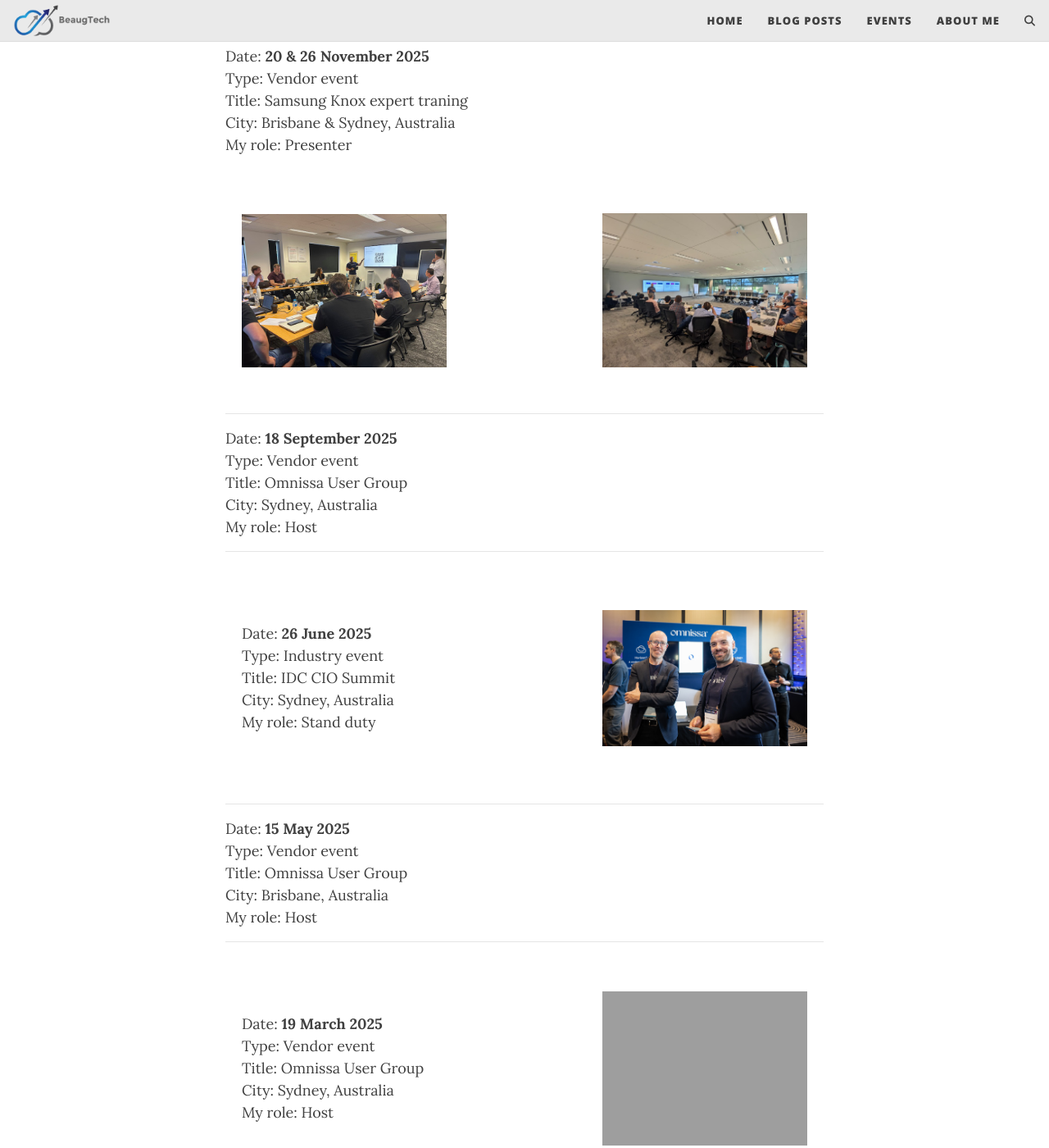
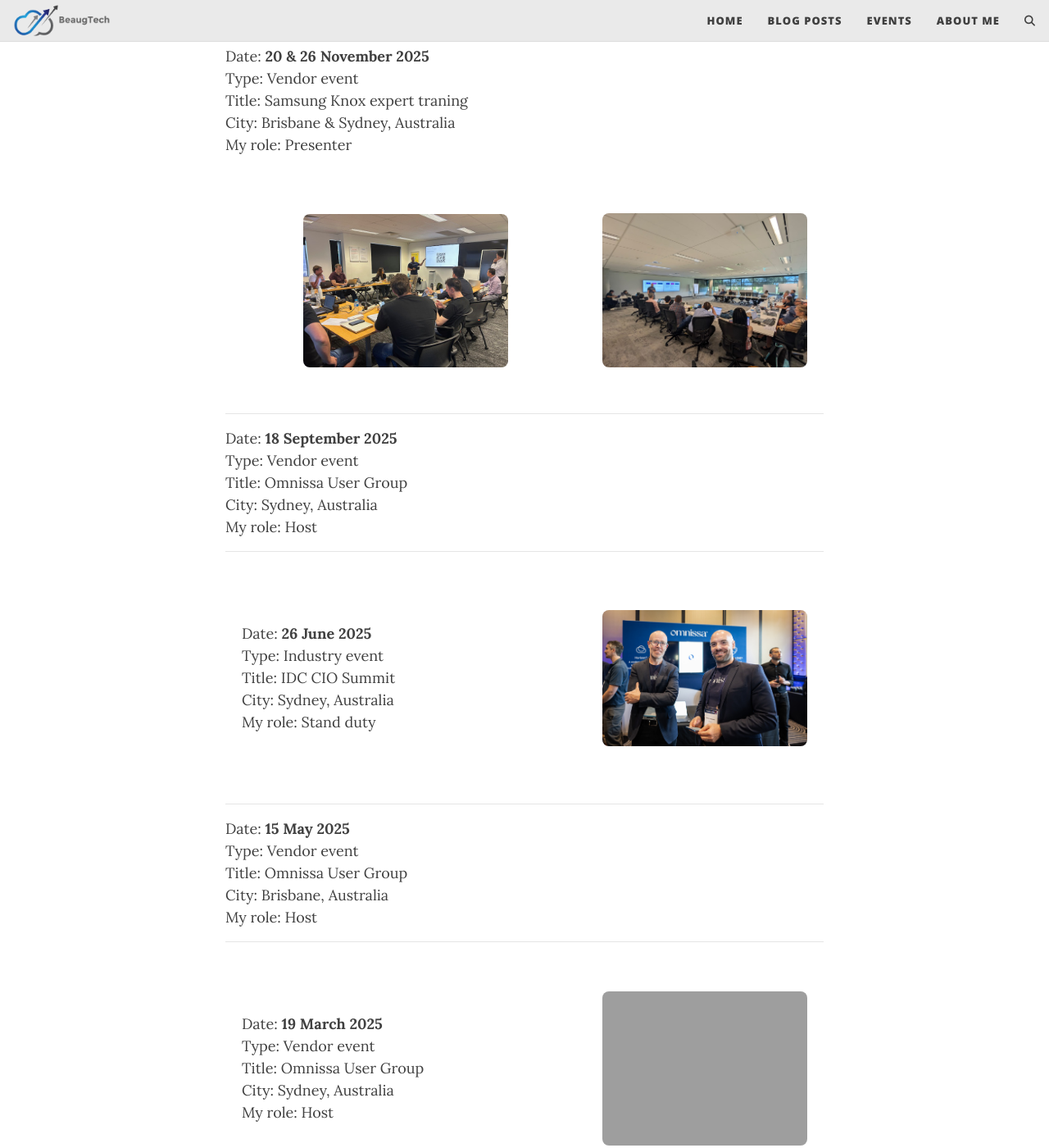
Before and after one commit to Matt95B/blog, a Jekyll site: the page built from events.html, in a window 1280 px wide and 1400 px high, scrolled down 460 px. Shown: the whole window at 82% size. Built offline with Jekyll 4.4.1, drawn with Linux system fonts in a browser that asks for light colours; comment, search, counter and statistics services are not loaded.

Commit message:
update
Signed-off-by: Mathieu Beaugrand <189304497+Matt95B@users.noreply.github.com>

```diff
--- a/events.html
+++ b/events.html
@@ -17,15 +17,11 @@
     flex: 1;
     text-align: right;
   }
-/* Responsive: stack on small screens */
-  @media (max-width: 768px) {
-    .container {
-      flex-direction: column;
-      text-align: center;
-    }
-    .image {
-      text-align: center;
-    }
+    .image img {
+    width: 250px;
+    max-width: 100%;
+    height: auto;
+    border-radius: 8px;
   }
 </style>
 
@@ -44,11 +40,11 @@
     My role: Presenter<br>
 </p>
 <div class="container">
-    <div>
-    <img src="http://blog.beaugtech.com/assets/img/events/202511-knox1.jpeg" style="width: 250px;">
+    <div class="image">
+    <img src="http://blog.beaugtech.com/assets/img/events/202511-knox1.jpeg">
     </div>
-    <div>
-    <img src="http://blog.beaugtech.com/assets/img/events/202511-knox2.jpeg" style="width: 250px;">
+    <div class="image">
+    <img src="http://blog.beaugtech.com/assets/img/events/202511-knox2.jpeg">
     </div>
 </div>
 <hr>
@@ -62,7 +58,7 @@
 <hr>
 
 <div class="container">
-    <div class="text-content">
+    <div>
         <p> Date: <b>26 June 2025</b><br>
             Type: Industry event<br>
             Title: IDC CIO Summit<br>
@@ -70,8 +66,8 @@
             My role: Stand duty
         </p>
     </div>
-    <div>
-    <img src="http://blog.beaugtech.com/assets/img/events/202506-idc.jpeg" style="width: 250px;">
+    <div class="image">
+    <img src="http://blog.beaugtech.com/assets/img/events/202506-idc.jpeg">
     </div>
 </div>
 
@@ -86,7 +82,7 @@
 <hr>
 
 <div class="container">
-    <div class="text-content">
+    <div>
         <p> Date: <b>19 March 2025</b><br>
             Type: Vendor event<br>
             Title: Omnissa User Group<br>
@@ -94,8 +90,8 @@
             My role: Host<br>
         </p>
     </div>
-    <div>
-    <img src="http://blog.beaugtech.com/assets/img/events/202503-occ.jpg" style="width: 250px;">
+    <div class="image">
+    <img src="http://blog.beaugtech.com/assets/img/events/202503-occ.jpg">
     </div>
 </div>
 
@@ -110,7 +106,7 @@
 <hr>
 
 <div class="container">
-    <div class="text-content">
+    <div>
         <p> Date: <b>11 July 2023</b><br>
             Type: Vendor event<br>
             Title: VMware User Group - Lunch and Learn<br>
@@ -118,15 +114,15 @@
             My role: Presenter<br>
         </p>
     </div>
-    <div>
-    <img src="http://blog.beaugtech.com/assets/img/events/202307-vmug.jpeg" style="width: 250px;">
+    <div class="image">
+    <img src="http://blog.beaugtech.com/assets/img/events/202307-vmug.jpeg">
     </div>
 </div>
 
 <hr>
 
 <div class="container">
-    <div class="text-content">
+    <div>
         <p> Date: <b>05 July 2023</b><br>
             Type: Vendor event<br>
             Title: Ingram Experience<br>
@@ -134,8 +130,8 @@
             My role: Stand duty<br>
         </p>
     </div>
-    <div>
-    <img src="http://blog.beaugtech.com/assets/img/events/202307-ingram.jpeg" style="width: 250px;">
+    <div class="image">
+    <img src="http://blog.beaugtech.com/assets/img/events/202307-ingram.jpeg">
     </div>
 </div>
 
@@ -158,7 +154,7 @@
 <hr>
 
 <div class="container">
-    <div class="text-content">
+    <div>
         <p> Date: <b>23 August 2022</b><br>
             Type: Vendor event<br>
             Title: Dicker Data TechX<br>
@@ -166,8 +162,8 @@
             My role: Stand duty<br>
         </p>
     </div>
-    <div>
-    <img src="http://blog.beaugtech.com/assets/img/events/202208-dicker.jpeg" style="width: 250px;">
+    <div class="image">
+    <img src="http://blog.beaugtech.com/assets/img/events/202208-dicker.jpeg">
     </div>
 </div>
 
@@ -182,7 +178,7 @@
 <hr>
 
 <div class="container">
-    <div class="text-content">
+    <div>
         <p> Date: <b>20-21 September 2017</b><br>
             Type: Vendor event<br>
             Title: Telstra Vantage<br>
@@ -190,15 +186,15 @@
             My role: Stand duty<br>
         </p>
     </div>
-    <div>
-    <img src="http://blog.beaugtech.com/assets/img/events/201709-vantage.jpeg" style="width: 250px;">
+    <div class="image">
+    <img src="http://blog.beaugtech.com/assets/img/events/201709-vantage.jpeg">
     </div>
 </div>
 
 <hr>
 
 <div class="container">
-    <div class="text-content">
+    <div>
         <p> Date: <b>15 June 2017</b><br>
             Type: Vendor event<br>
             Title: Telstra Connected WA<br>
@@ -206,15 +202,15 @@
             My role: Stand duty<br>
         </p>
     </div>
-    <div>
-    <img src="http://blog.beaugtech.com/assets/img/events/201706-connected-wa.jpeg" style="width: 250px;">
+    <div class="image">
+    <img src="http://blog.beaugtech.com/assets/img/events/201706-connected-wa.jpeg">
     </div>
 </div>
 
 <hr>
 
 <div class="container">
-    <div class="text-content">
+    <div>
         <p> Date: <b>21-22 September 2016</b><br>
             Type: Vendor event<br>
             Title: Telstra Vantage<br>
@@ -222,7 +218,7 @@
             My role: Stand duty<br>
         </p>
     </div>
-    <div>
-    <img src="http://blog.beaugtech.com/assets/img/events/201609-vantage.jpeg" style="width: 250px;">
+    <div class="image">
+    <img src="http://blog.beaugtech.com/assets/img/events/201609-vantage.jpeg">
     </div>
 </div>
```
